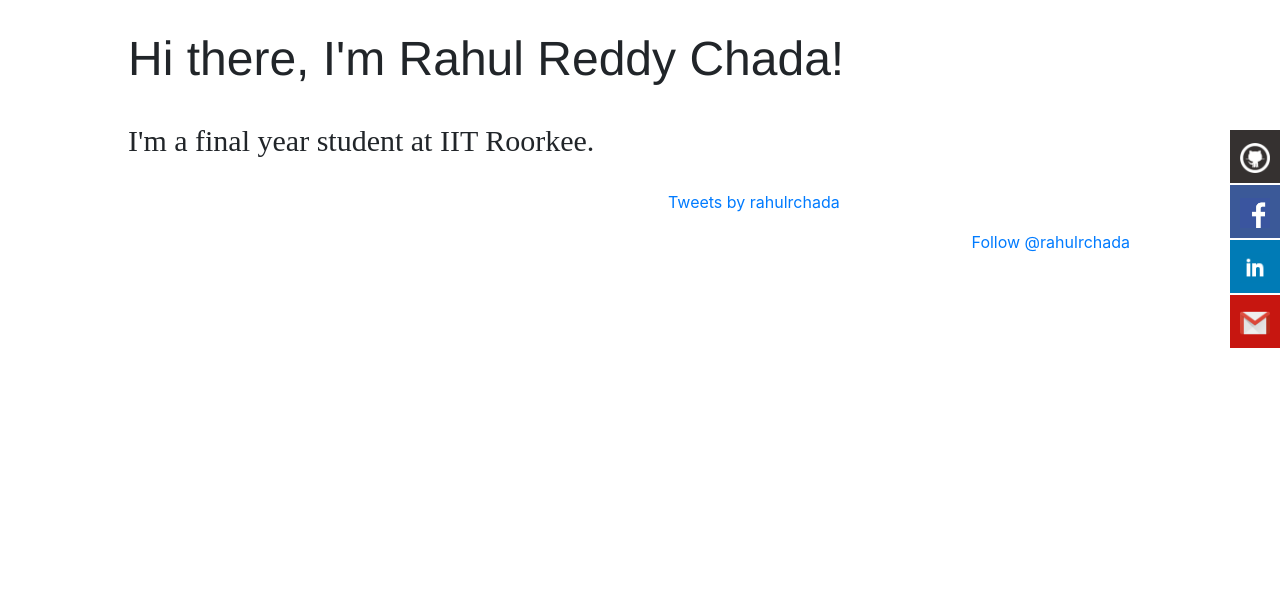
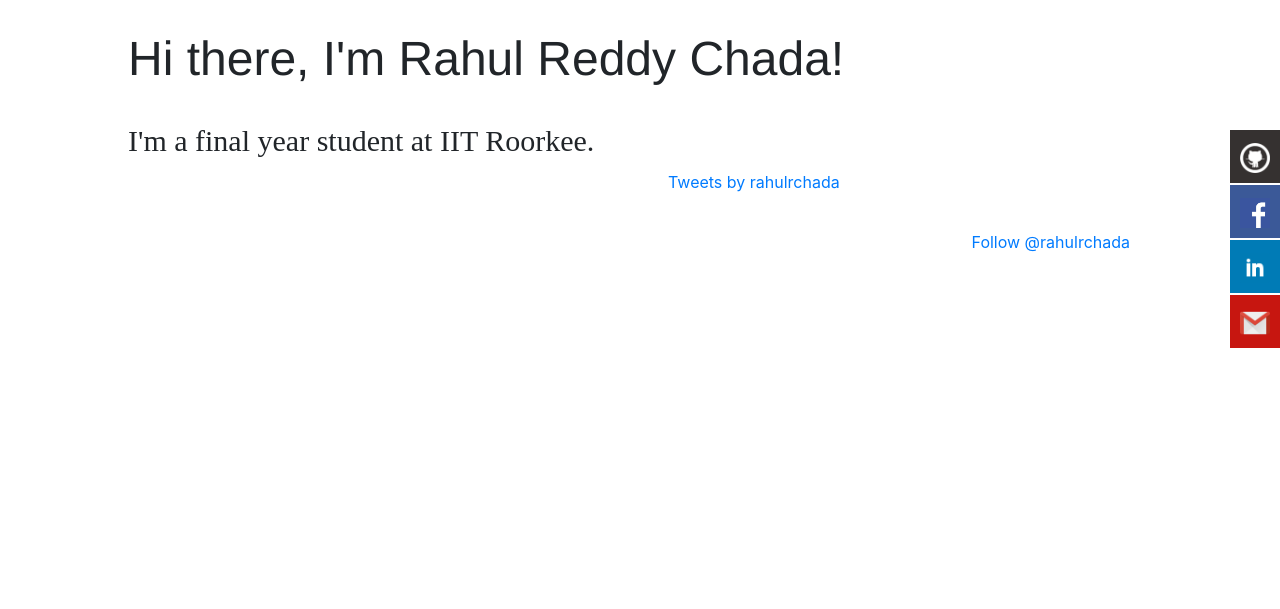
Before and after one commit to rahulcreddy/rahulcreddy.github.io, a PHP site: page / in a window 1280 px wide. Shown: the part 50-659 px from the top of the page. Run offline with PHP 8.4, Linux system fonts and the light colour scheme; some libraries are stand-ins or nearby versions.

Commit message:
Update input.css

```diff
--- a/style/css/input.css
+++ b/style/css/input.css
@@ -173,9 +173,9 @@ footer {
   /* Disable Android and iOS callouts*/ }
 #twitter-container{
     width: 40%;
-    height: 420px;
+    height: 400px;
     position: absolute;
-    top: 240px;
+    top: 220px;
     right: 100px;
     overflow: scroll;
 }
```
